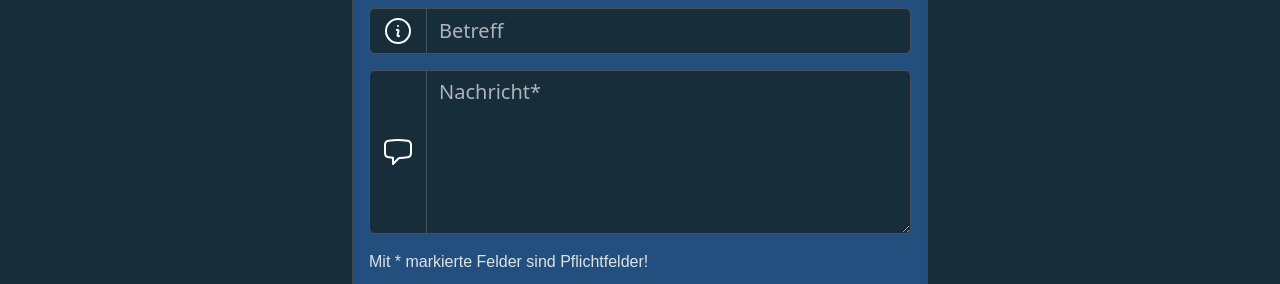
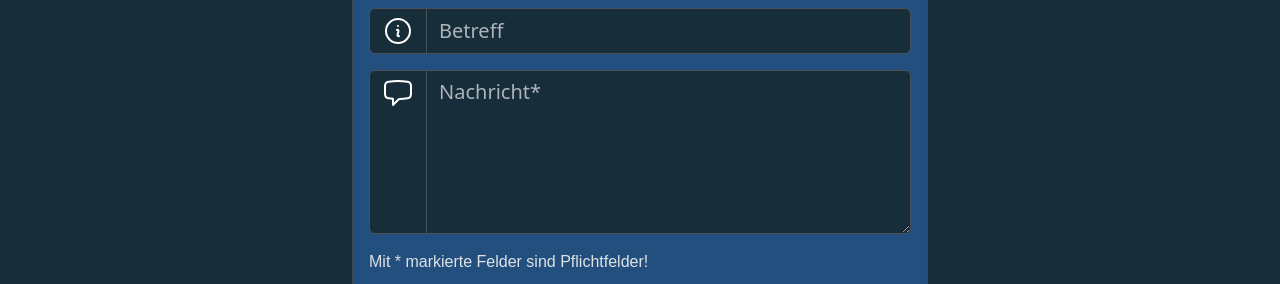
Before and after one commit to Odelysida/wizards-web-craft-page, a Vue app: page /contact in a window 1280 px wide. Shown: the part 344-628 px from the top of the page. Built offline with nearby package versions, Linux system fonts and the light colour scheme; what vue-carousel-3d, vue-marmoset-viewer would draw is missing.

Commit message:
-Fixed Icon position

```diff
--- a/src/components/Pages/Contact.vue
+++ b/src/components/Pages/Contact.vue
@@ -163,6 +163,11 @@ const sendEmail = () => {
 
 <style scoped>
 
+#message-addon{
+  display: flex;
+  align-items: flex-start;
+}
+
 h2{
   text-shadow: 2px 3px 5px black;
 }
```
